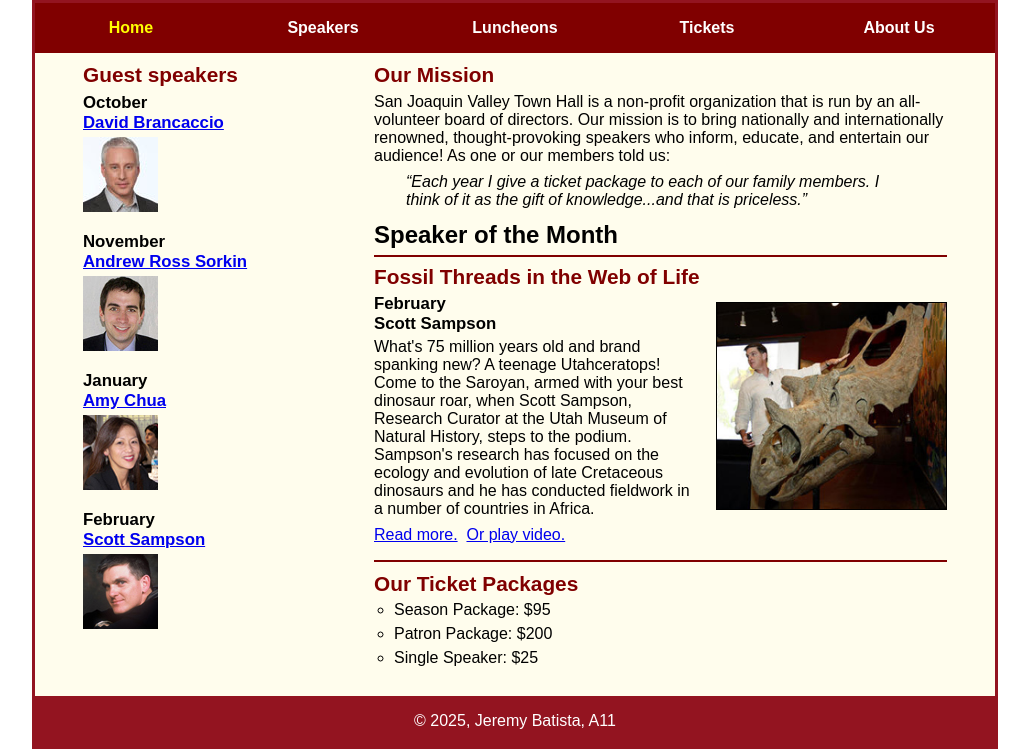
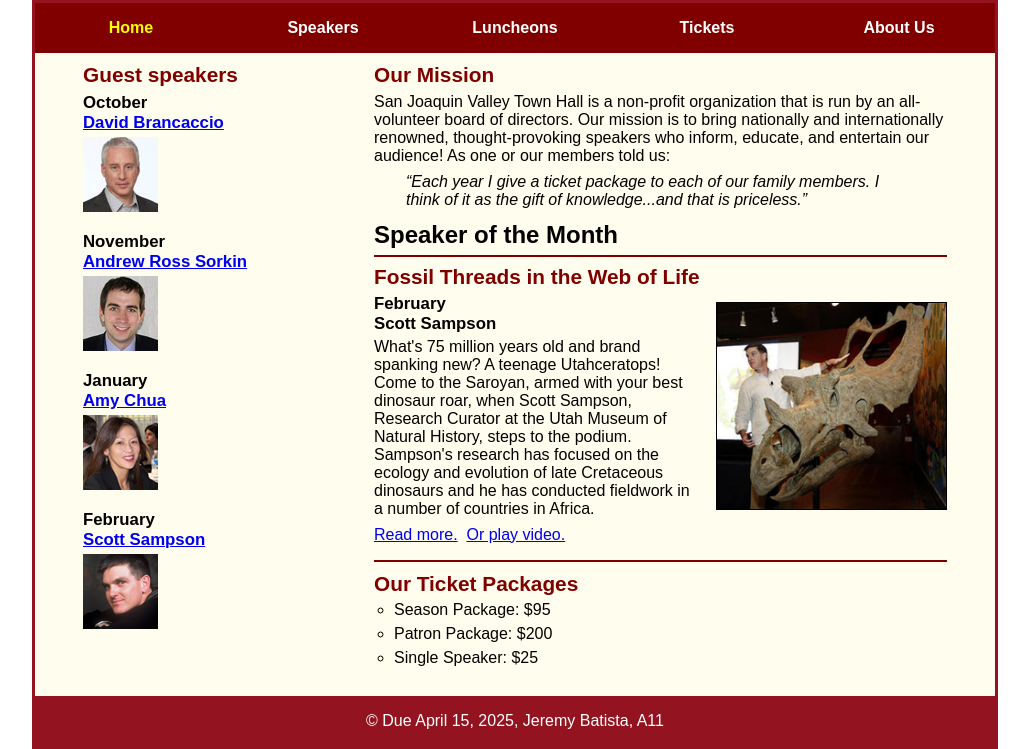
Before and after one commit to Jayjb12/A11, a plain HTML site: page index.html in a window 1280 px wide. Shown: the part 120-869 px from the top of the page, without its empty margins (125-1154 px from the left). Drawn offline with nearby package versions, Linux system fonts and the light colour scheme.

Commit message:
Update index.html

```diff
--- a/index.html
+++ b/index.html
@@ -88,7 +88,7 @@
 		</aside>
 	</main>
 	<footer>
-		<p>&copy; 2025, Jeremy Batista, A11</p>
+		<p>&copy; Due April 15, 2025, Jeremy Batista, A11</p>
 	</footer>
 </body>
 </html>
```
